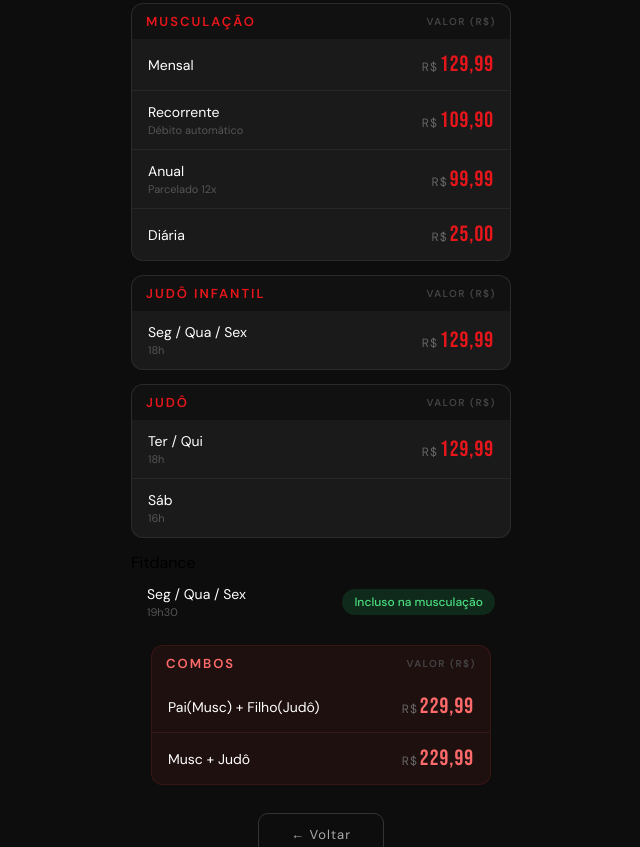
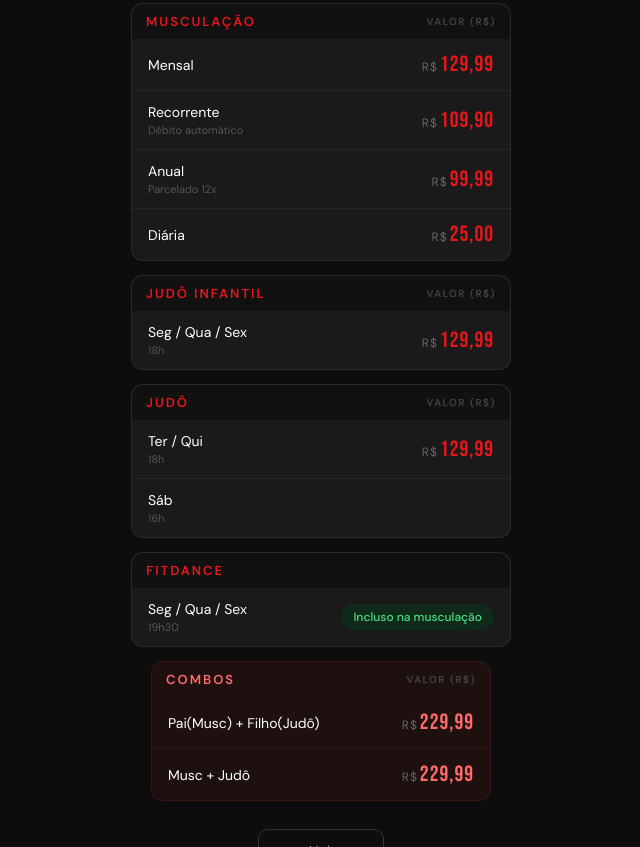
Before and after one commit to redeperformanceacademia/unidades, a plain HTML site: page gunter-hans-tabela.html in a window 1280 px wide. Shown: the part 330-1177 px from the top of the page, without its empty margins (319-959 px from the left). Drawn offline with Linux system fonts and the light colour scheme.

Commit message:
Update gunter-hans-tabela.html

```diff
--- a/gunter-hans-tabela.html
+++ b/gunter-hans-tabela.html
@@ -56,8 +56,8 @@
 </div>
 </div>
     <div class="section">
-    <div class="block-head"><div class="block-title">Fitdance</div></div>
-    <div class="block-body">
+    <div class="bh"><div class="bt">Fitdance</div></div>
+    <div class="bb">
       <div class="cr"><div><div class="cn">Seg / Qua / Sex</div><div class="cd">19h30</div></div><div class="included">Incluso na musculação</div></div>
   </div>
   <div class="section">
```
